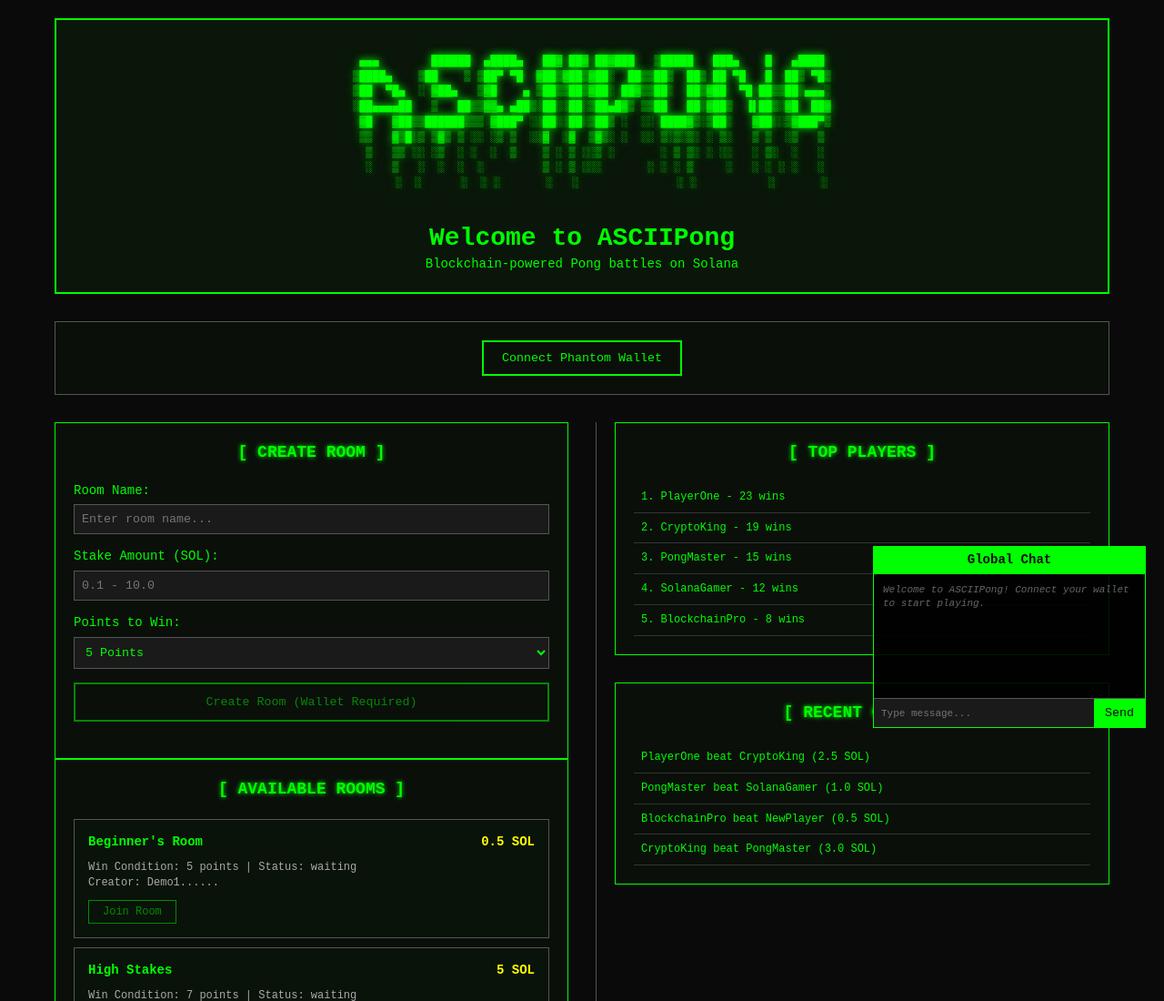
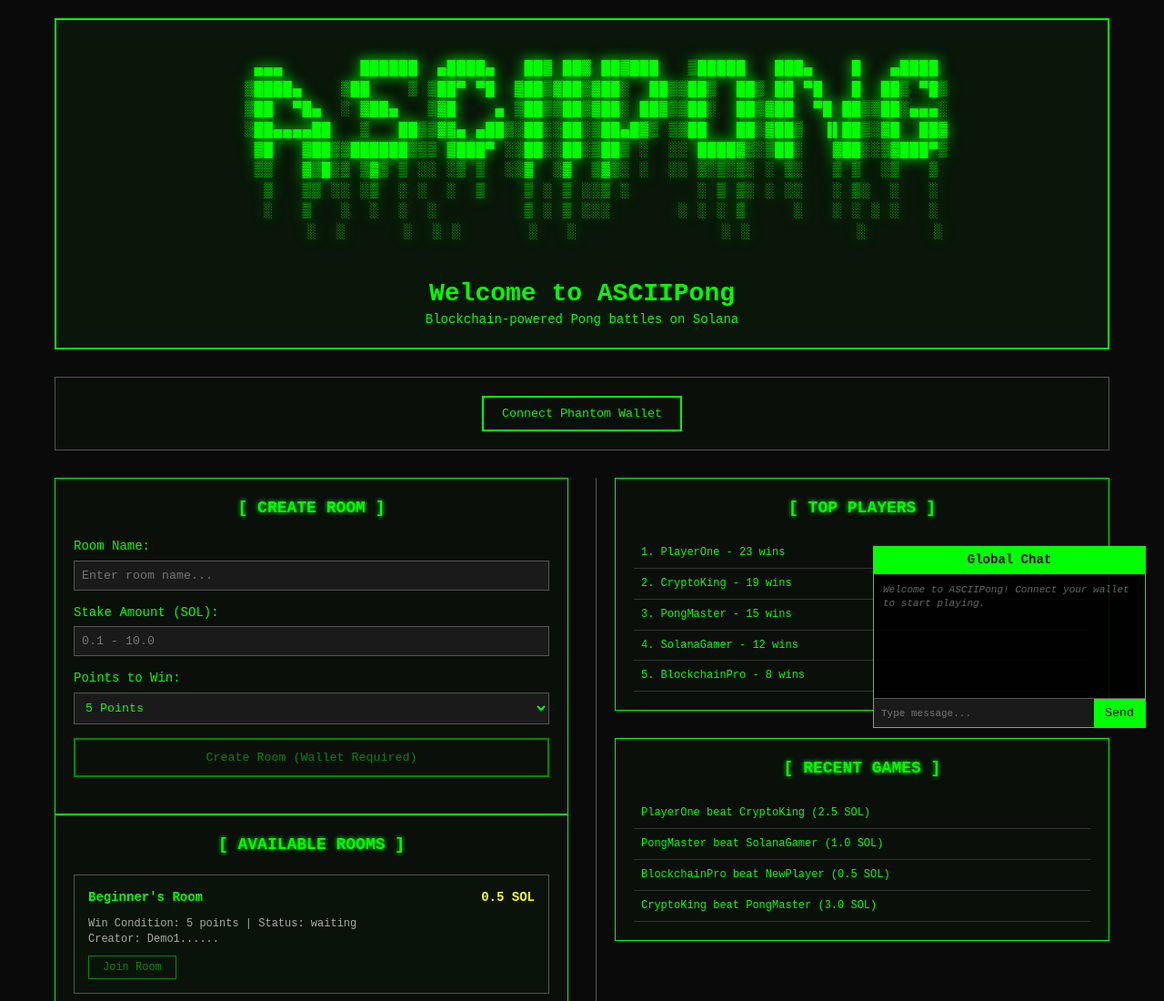
Before and after one commit to LuteADHD/PONGASCII, a plain HTML site: page index.html in a window 1280 px wide. Shown: the top 1100 px of the page at 91% size. Drawn offline with Linux system fonts and the light colour scheme.

Commit message:
poprawa logo

```diff
--- a/index.html
+++ b/index.html
@@ -35,11 +35,13 @@
         }
 
         .ascii-logo {
-            font-size: 12px;
+            font-size: 16px;
             white-space: pre;
             margin-bottom: 15px;
             color: #00ff00;
-            text-shadow: 0 0 10px #00ff00;
+            text-shadow: 0 0 15px #00ff00;
+            font-weight: bold;
+            letter-spacing: 1px;
         }
 
         .wallet-section {
```
